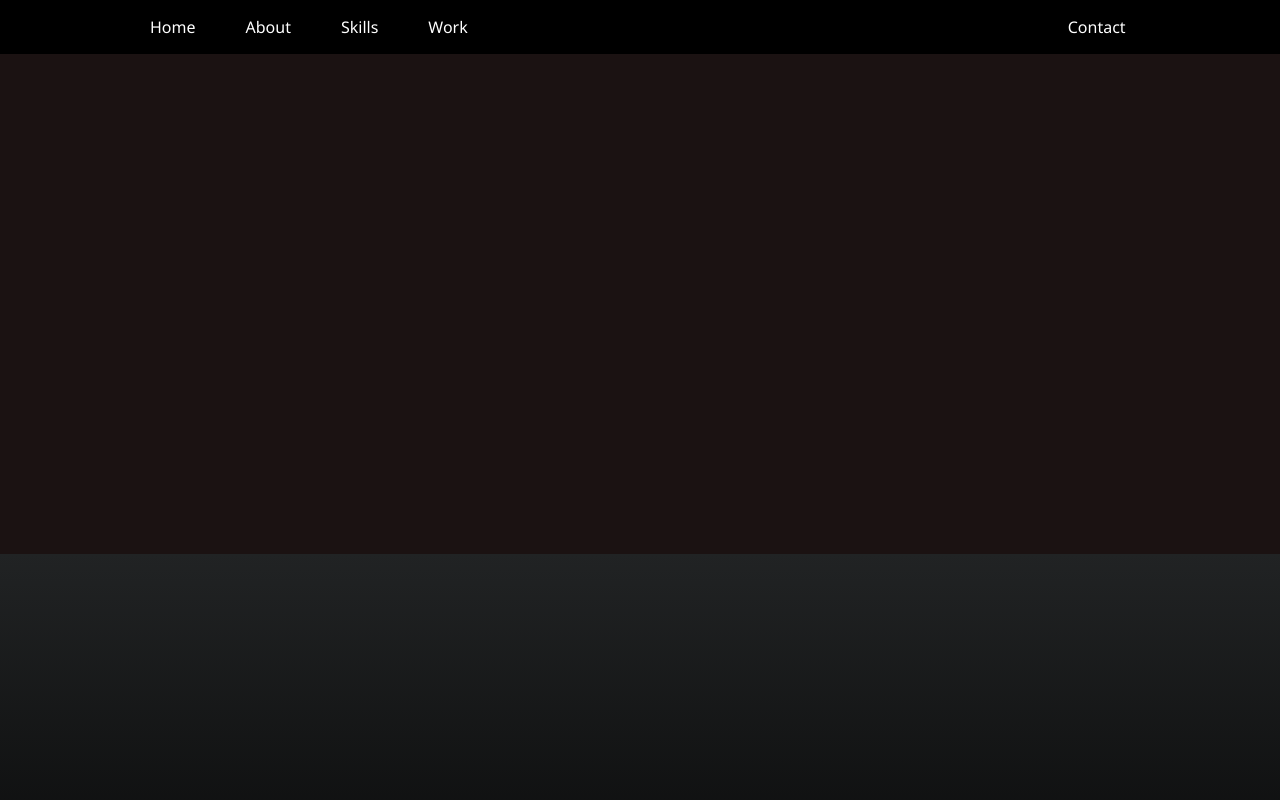
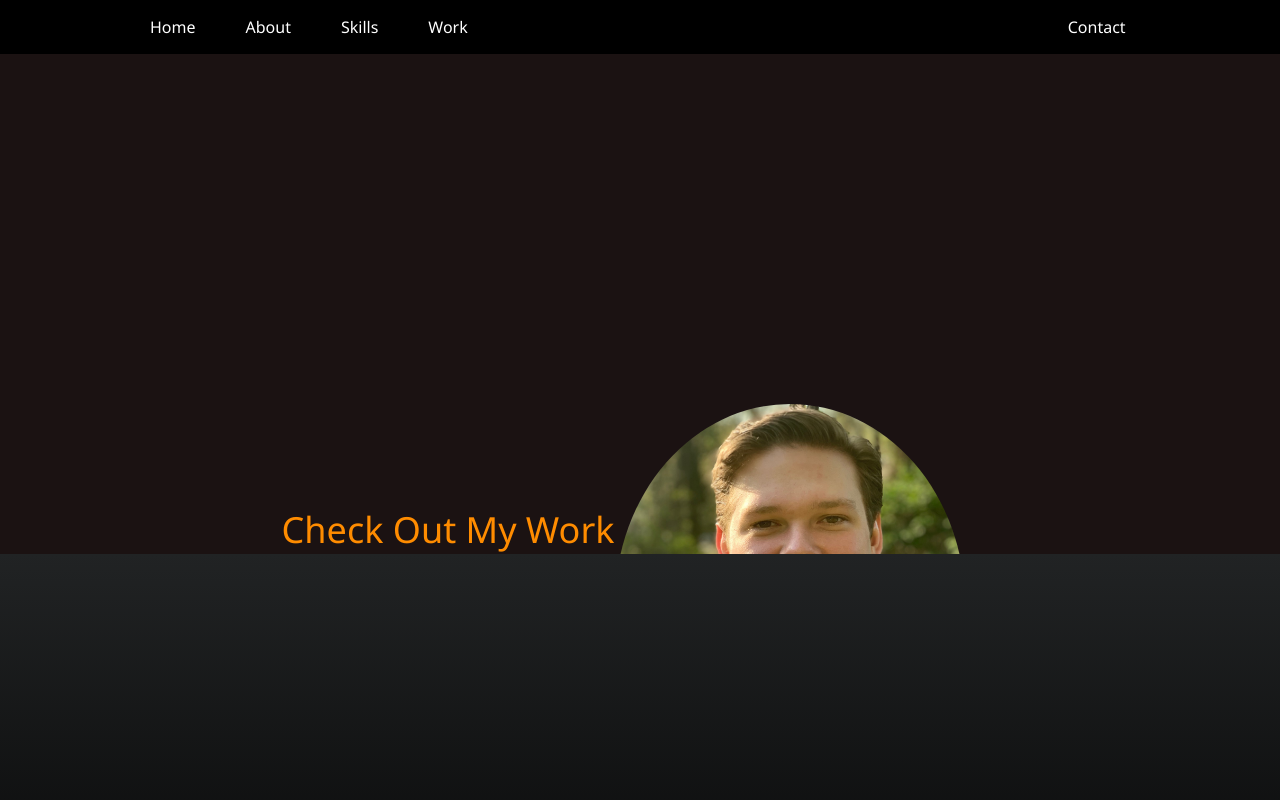
Before and after one commit to Sttorek/hi-im-seth, a React (Create React App) app: page /work in a window 1280 px wide. Shown: the top 800 px of the page. Built offline with nearby package versions, Linux system fonts and the light colour scheme.

Commit message:
added pic and title to work page

```diff
--- a/src/App.css
+++ b/src/App.css
@@ -302,24 +302,53 @@ background: linear-gradient(#212324, black);
 width: 100%;
 height: 500px;
 margin-top: 500px;
+position: relative;
+z-index: 2;
+
 }
 
 .secondProjectBackground {
 background: linear-gradient(#1a191a, black);
   width: 100%;
   height: 500px;
+  position: relative;
+  z-index: 2;
+
 }
 
 .thirdProjectBackground {
 background: linear-gradient(#232b2b, black);
   width: 100%;
   height: 500px;
+  position: relative;
+  z-index: 2;
+
 }
 
 .fourthProjectBackground {
 background: linear-gradient(#3b444b, black);
   width: 100%;
   height: 500px;
+  position: relative;
+  z-index: 2;
+}
+
+.workHead {
+  /* background-color: #cac9c7; */
+  width: fit-content;
+  height: fit-content;
+  margin-left: 22%;
+  margin-top: -300px;
+  position: absolute;
+  z-index: 1;
+  display: flex;
+}
+
+.workTitle {
+  font-size: 36px;
+  color: #ff8c00;
+  margin: auto;
+  margin-top: auto;
 }
 
 
--- a/src/pages/Work.js
+++ b/src/pages/Work.js
@@ -1,9 +1,18 @@
 import React from "react";
-// import Picture from "../images/profilePic.jpg";
+import Picture from "../images/profilePic.jpg";
 
 function Work() {
   return (
     <div>
+      <div className="workHead">
+        <div className="workTitle">
+          <p>Check Out My Work</p>
+        </div>
+        <div id="circle">
+            <img id="profile-pic" alt="profile pic" src={Picture} />
+        </div>
+      </div>
+
         <div className="firstProjectBackground"></div>
         <div className="secondProjectBackground"></div>
         <div className="thirdProjectBackground"></div>
```
